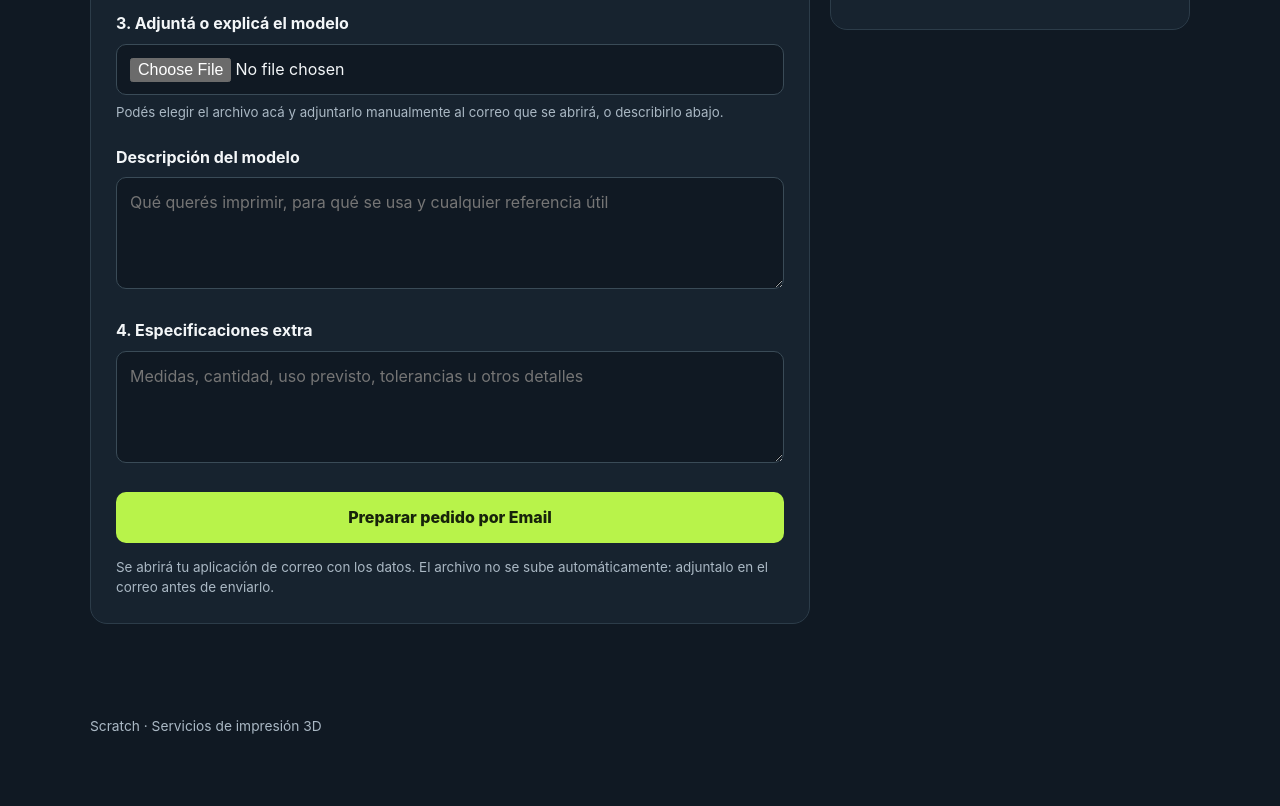
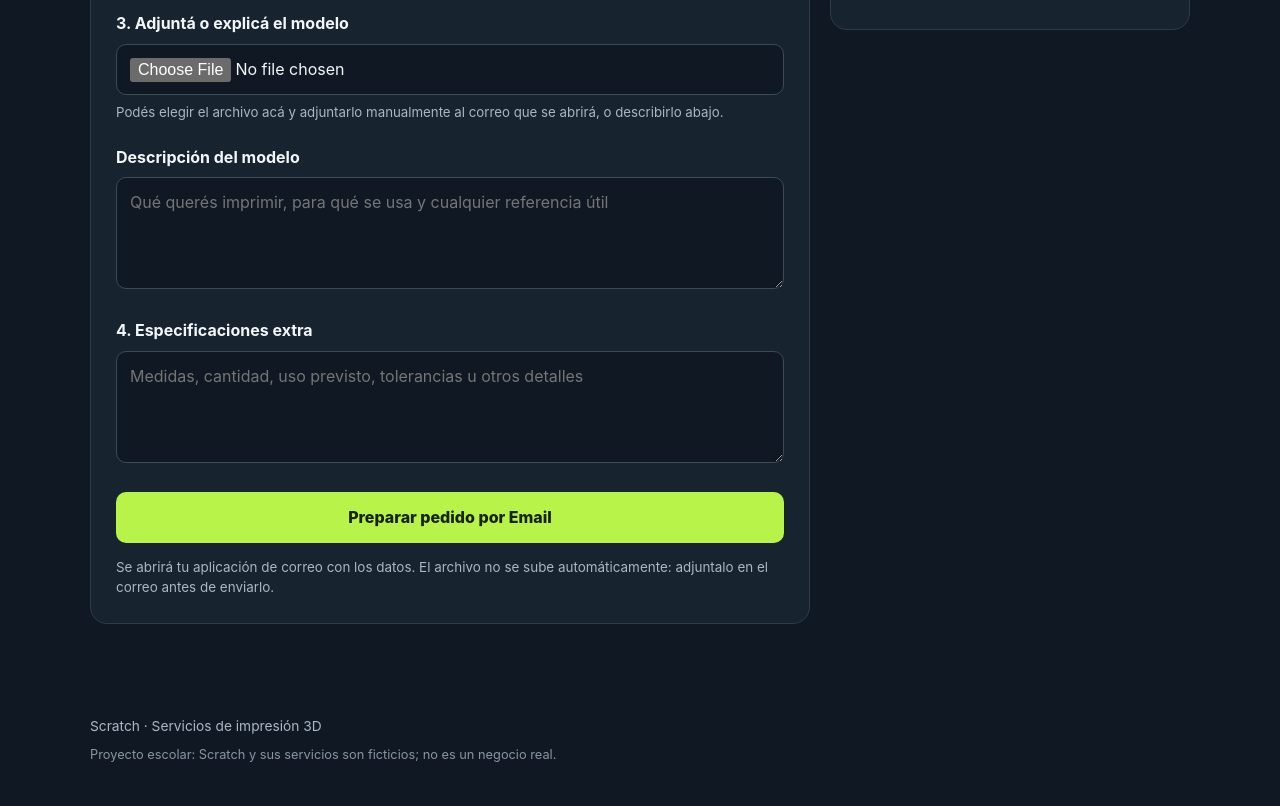
Before and after one commit to Mason-GPT/Scracth-pedidos, a plain HTML site: page index.html in a window 1280 px wide. Shown: the part 831-1637 px from the top of the page. Before the commit the page ends 1611 px from the top, so only its background shows below. Drawn offline with Linux system fonts and the light colour scheme.

Commit message:
Add files via upload

```diff
--- a/index.html
+++ b/index.html
@@ -57,6 +57,7 @@
     .info-card a { color:var(--accent); }
     .info-card .symbol { display:grid; place-items:center; width:42px; height:42px; margin-bottom:18px; border:1px solid #d6ff7c; border-radius:50%; background:var(--accent); color:#17230b; font-size:1.2rem; font-weight:900; }
     footer { padding:27px 0 42px; color:var(--muted); font-size:.86rem; }
+    .disclaimer { display:block; margin-top:7px; color:#8796a1; font-size:.8rem; }
     @media (max-width:760px) { .wrap { width:min(100% - 32px,540px); } header { gap:12px; } .order-layout { grid-template-columns:1fr; } .info-card { position:static; } .intro { padding-top:42px; } .form-card,.info-card { padding:21px; } }
   </style>
 </head>
@@ -163,7 +164,7 @@
       </aside>
     </div>
   </main>
-  <footer class="wrap">Scratch · Servicios de impresión 3D</footer>
+  <footer class="wrap">Scratch · Servicios de impresión 3D<small class="disclaimer">Proyecto escolar: Scratch y sus servicios son ficticios; no es un negocio real.</small></footer>
   <script>
     document.getElementById('pedido-form').addEventListener('submit', function (event) {
       event.preventDefault();
```
